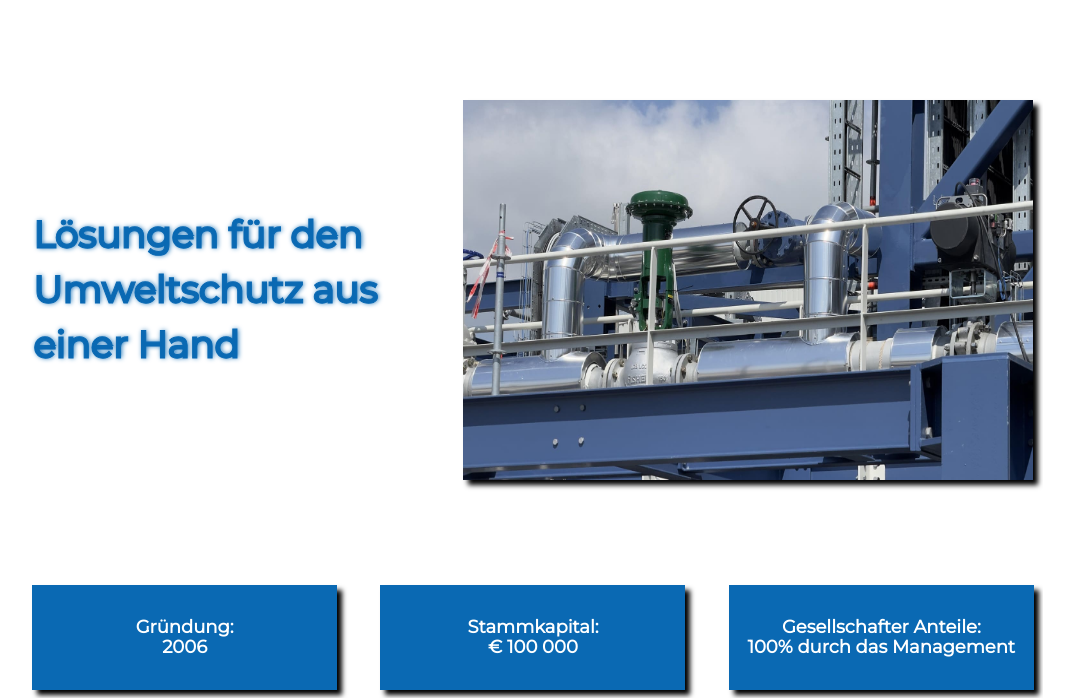
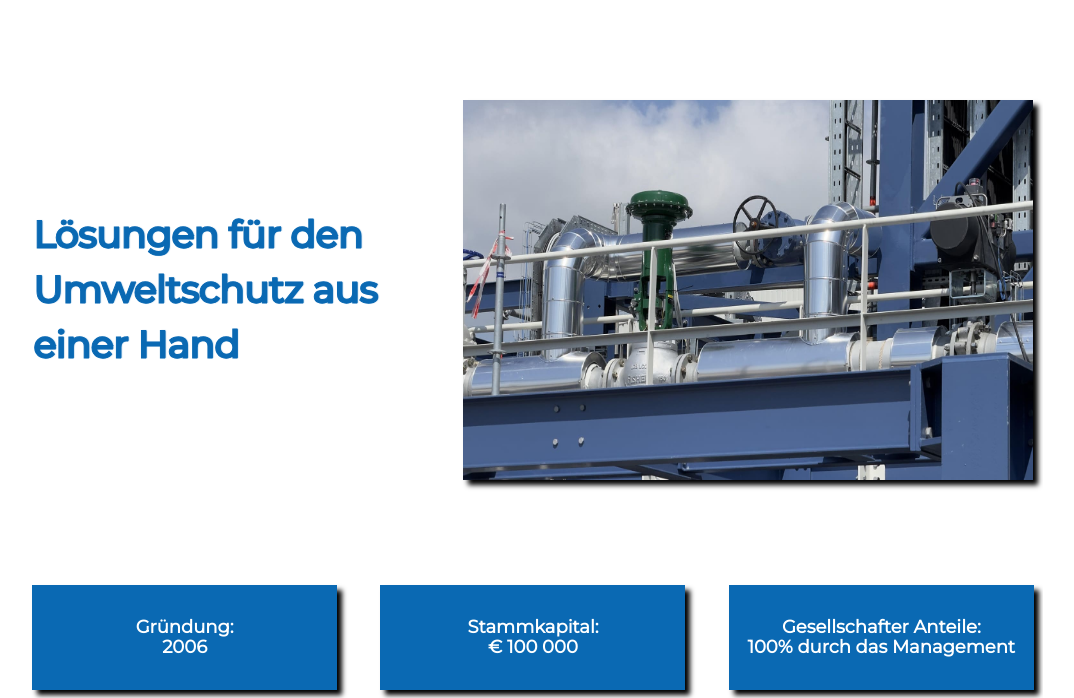
Before and after one commit to VladislavReb/IIH-GmbH, a website: page index.html in a window 1280 px wide. Shown: the part 137-835 px from the top of the page, without its empty margins (107-1181 px from the left). Drawn offline with nearby package versions, Linux system fonts and the light colour scheme.

Commit message:
try again

```diff
--- a/style/home/first_section.scss
+++ b/style/home/first_section.scss
@@ -15,7 +15,7 @@
       color: $corp_color;
       -webkit-text-stroke: 1px;
       line-height: 55px;
-      text-shadow: $corp_color 1px 0 5px;
+      text-shadow: $corp_color 1px 0 1px;
     }
 
     .main_img {
--- a/style/home/fourth_section.scss
+++ b/style/home/fourth_section.scss
@@ -59,7 +59,6 @@
 
   .slick-dots li {
     list-style-type: none;
-    display: flex;
   }
 
   .slick-dots li > button {
```
Also changed, not shown: style/home/index.css, 1 other file.
